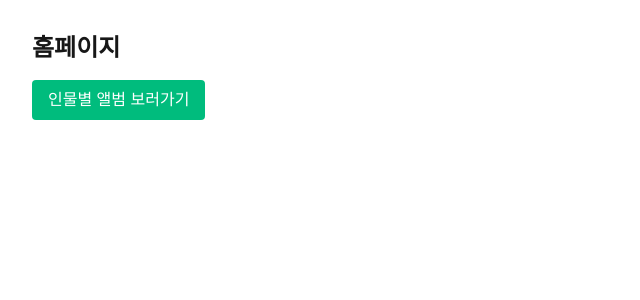
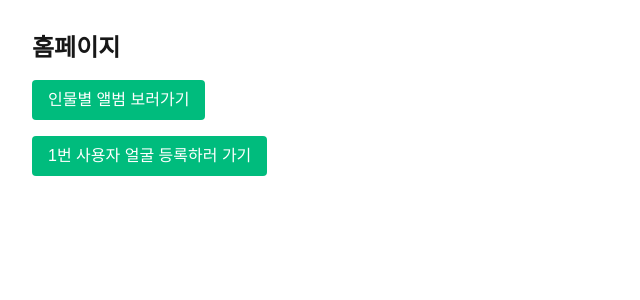
Before and after one commit to digibees-moimz/moimz-mvp, a Next.js app in the folder frontend/: page / in a window 1280 px wide. Shown: the top 300 px of the page, without its empty margins (0-640 px from the left). Built offline with nearby package versions, Linux system fonts and the light colour scheme.

Commit message:
[FE] fix #30: 얼굴 등록 녹화 데이터 누적 오류 수정     - useRef로 chunks 관리(외부에서 유지되도록 선언)     - .onstop()에서 초기화

```diff
--- a/frontend/src/components/user/VideoRecorder.tsx
+++ b/frontend/src/components/user/VideoRecorder.tsx
@@ -7,6 +7,7 @@ interface Props {
 }
 
 export default function VideoRecorder({ userId }: Props) {
+  const chunksRef = useRef<Blob[]>([]);
   const videoRef = useRef<HTMLVideoElement>(null);
   const mediaRecorderRef = useRef<MediaRecorder | null>(null);
   const [recording, setRecording] = useState(false);
@@ -42,19 +43,24 @@ export default function VideoRecorder({ userId }: Props) {
       : "";
 
     const recorder = new MediaRecorder(stream);
-    const chunks: Blob[] = [];
 
     // 녹화 중 생성된 데이터 수신
     recorder.ondataavailable = (e) => {
-      chunks.push(e.data);
+      if (e.data.size > 0) {
+        chunksRef.current.push(e.data);
+      }
     };
 
     // 녹화 종료 시 최종 blob 저장
     recorder.onstop = () => {
-      const fullBlob = new Blob(chunks, { type: mimeType || "video/webm" });
+      const fullBlob = new Blob(chunksRef.current, {
+        type: mimeType || "video/webm",
+      });
 
       // 녹화 종료 시 자동 업로드
       uploadVideo(fullBlob);
+
+      chunksRef.current = []; // 초기화
     };
 
     mediaRecorderRef.current = recorder;
--- a/frontend/src/pages/index.tsx
+++ b/frontend/src/pages/index.tsx
@@ -5,11 +5,18 @@ export default function Home() {
     <main className="p-8">
       <h1 className="text-2xl font-bold mb-4">홈페이지</h1>
 
-      <Link href="/albums">
-        <button className="px-4 py-2 bg-emerald-500 text-white rounded">
-          인물별 앨범 보러가기
-        </button>
-      </Link>
+      <div className="flex flex-col gap-4">
+        <Link href="/albums">
+          <button className="px-4 py-2 bg-emerald-500 text-white rounded">
+            인물별 앨범 보러가기
+          </button>
+        </Link>
+        <Link href="/users/1/register">
+          <button className="px-4 py-2 bg-emerald-500 text-white rounded">
+            1번 사용자 얼굴 등록하러 가기
+          </button>
+        </Link>
+      </div>
     </main>
   );
 }
```
